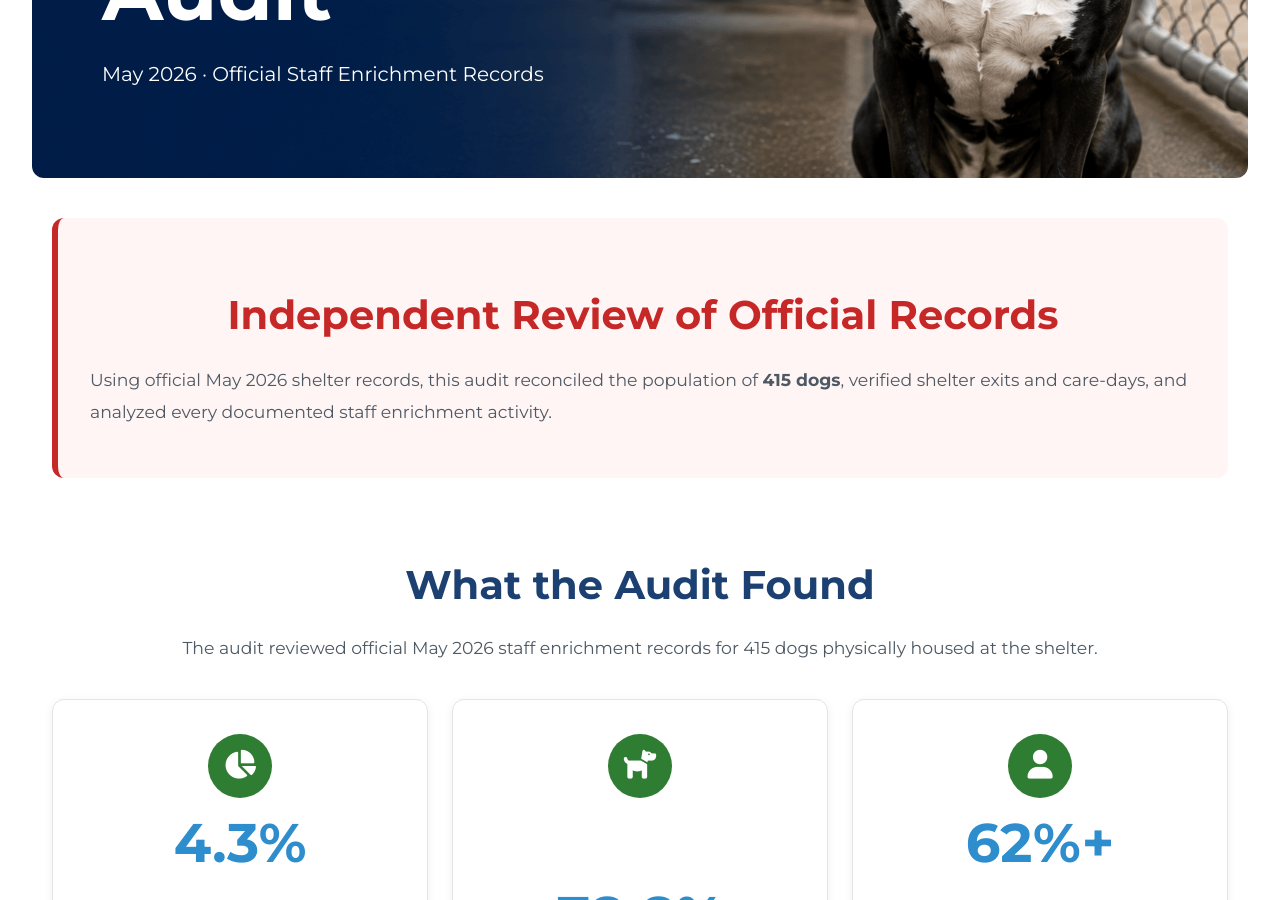
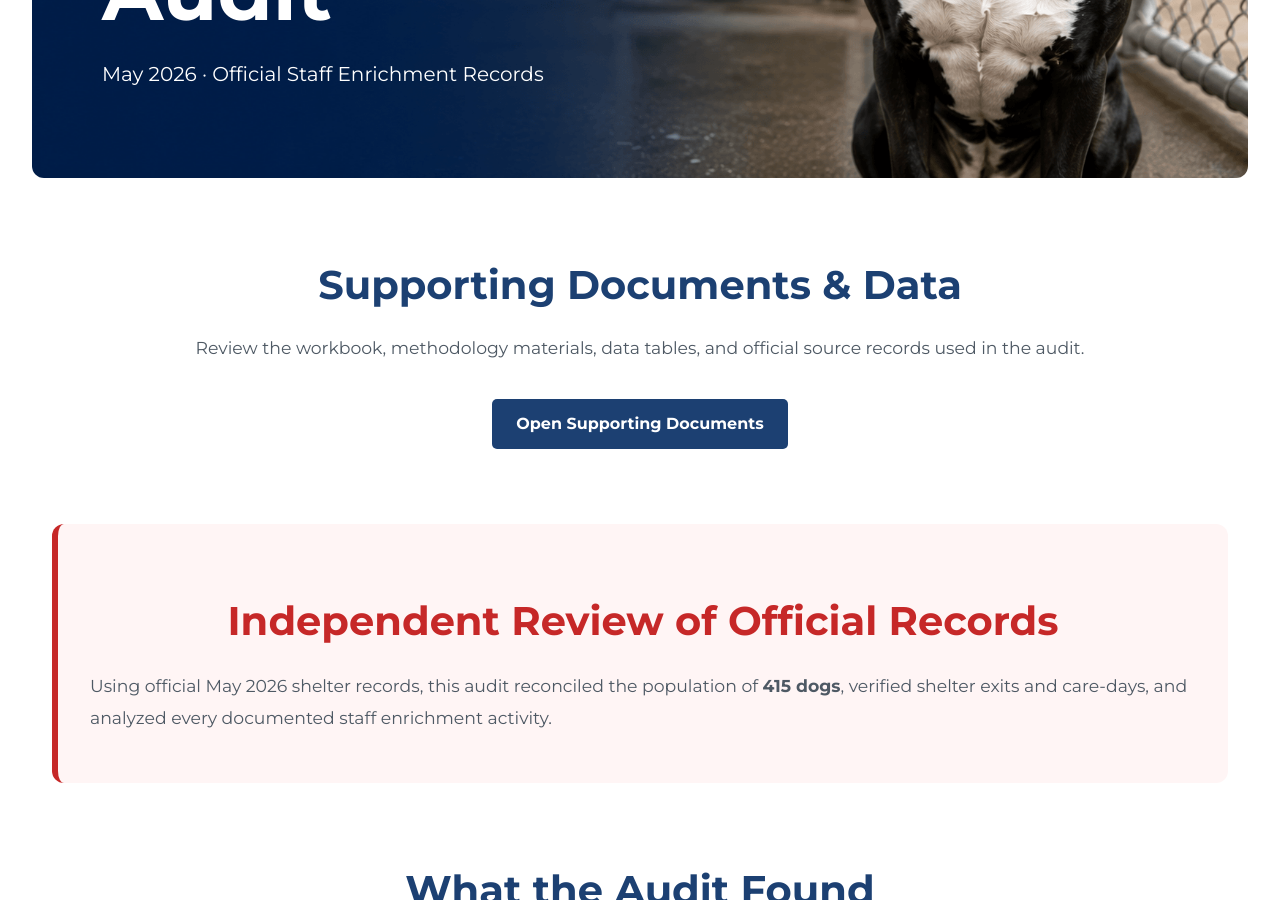
Before and after one commit to whitleybacon/gwinnett-animal-advocacy-alliance, a Jekyll site: the page built from issues/enrichment/index.html, in a window 1280 px wide and 900 px high, scrolled down 566 px. Built offline with Jekyll 4.4.1, drawn with Linux system fonts in a browser that asks for light colours.

Commit message:
Update index.html

```diff
--- a/issues/enrichment/index.html
+++ b/issues/enrichment/index.html
@@ -308,6 +308,26 @@ title: Independent Canine Staff Enrichment Audit
         <p>
             May 2026 · Official Staff Enrichment Records
         </p>
+    </div>
+</section>
+
+<section class="home-section audit-section">
+    <h2>Supporting Documents &amp; Data</h2>
+
+    <p class="section-intro">
+        Review the workbook, methodology materials, data tables, and official
+        source records used in the audit.
+    </p>
+
+    <div class="center-button">
+        <a
+            href="REPLACE-WITH-GOOGLE-DRIVE-URL"
+            class="btn"
+            target="_blank"
+            rel="noopener noreferrer"
+        >
+            Open Supporting Documents
+        </a>
     </div>
 </section>
 
```
